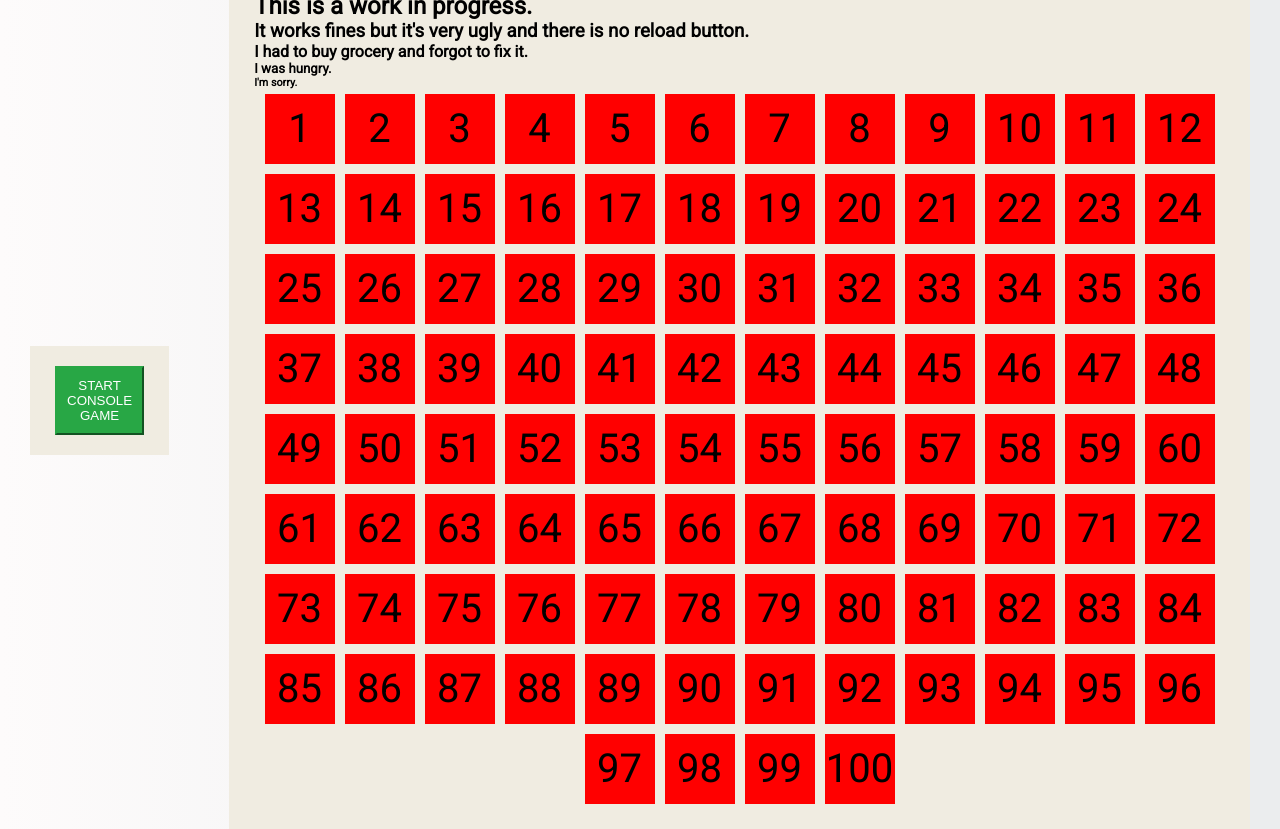
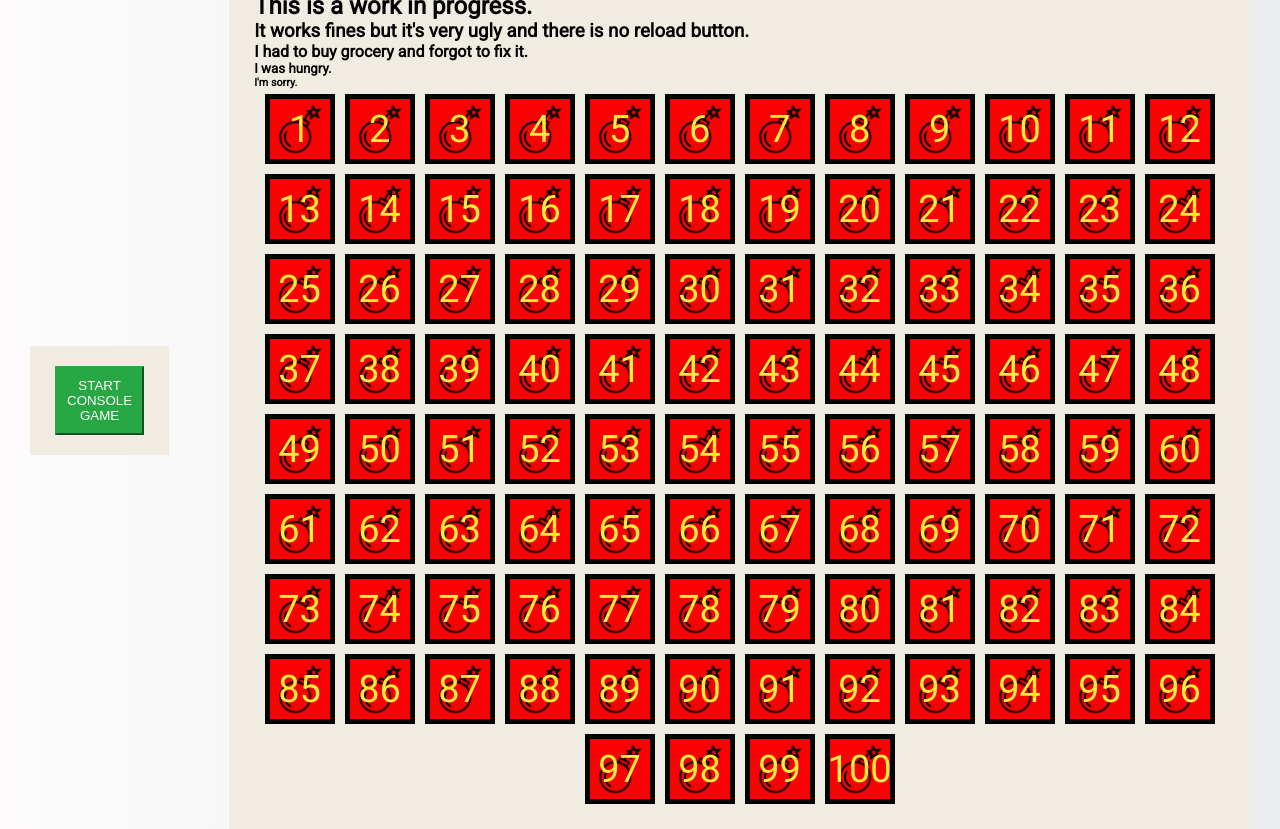
Before and after one commit to BenoitGaudieri/js-campominato, a plain HTML site: page index.html in a window 1280 px wide. Drawn offline with Linux system fonts and the light colour scheme.

Commit message:
fix. style

```diff
--- a/css/index.css
+++ b/css/index.css
@@ -259,14 +259,21 @@ body {
     width: 70px;
     height: 70px;
     margin: 5px;
-    font-size: 40px;
+    font-size: 38px;
     display: flex;
     align-items: center;
     justify-content: center;
+    cursor: pointer;
+    border: 5px solid #000;
+    color: #ffeb3b;
 }
 
 .red {
     background-color: #ff0000;
+    background-image: url(../img/bomb.png);
+    background-size: cover;
+    background-position: center;
+    background-repeat: no-repeat;
 }
 
 .green {
```
Also changed, not shown: img/bomb.png (added).
